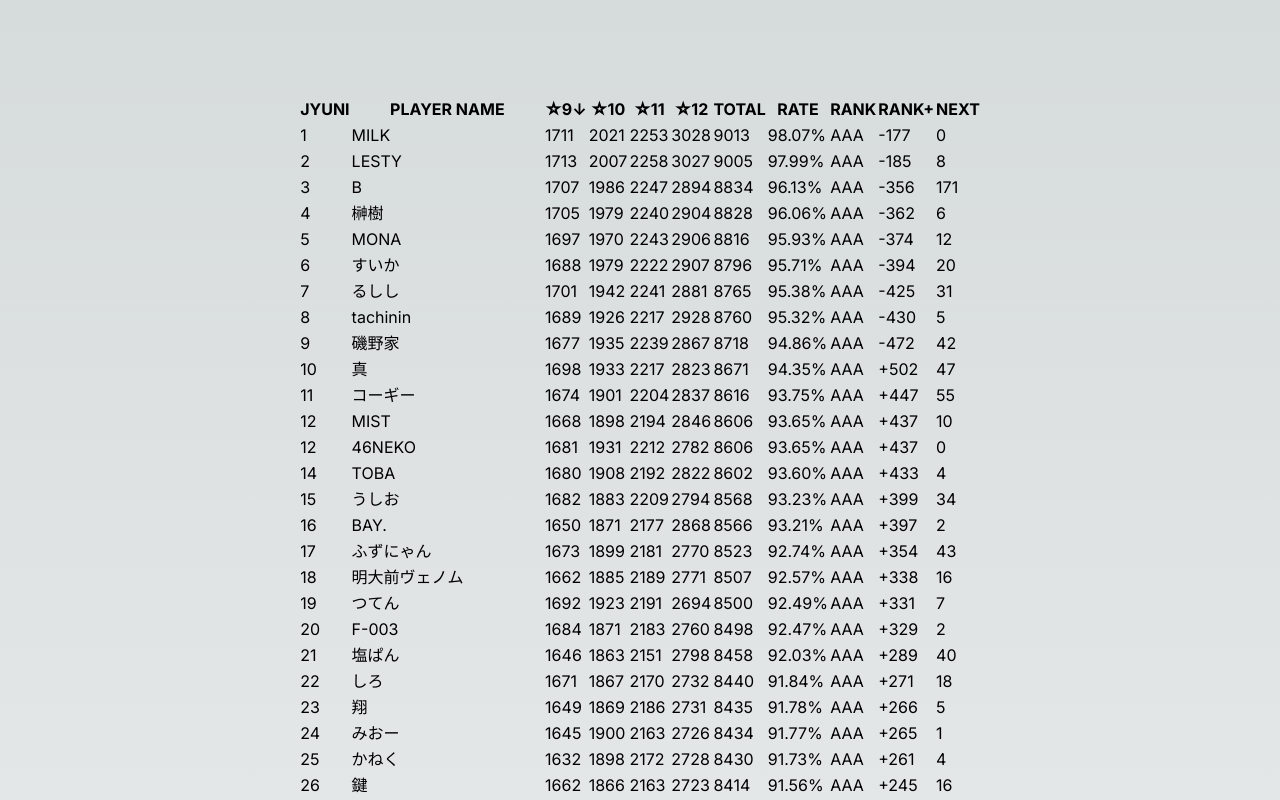
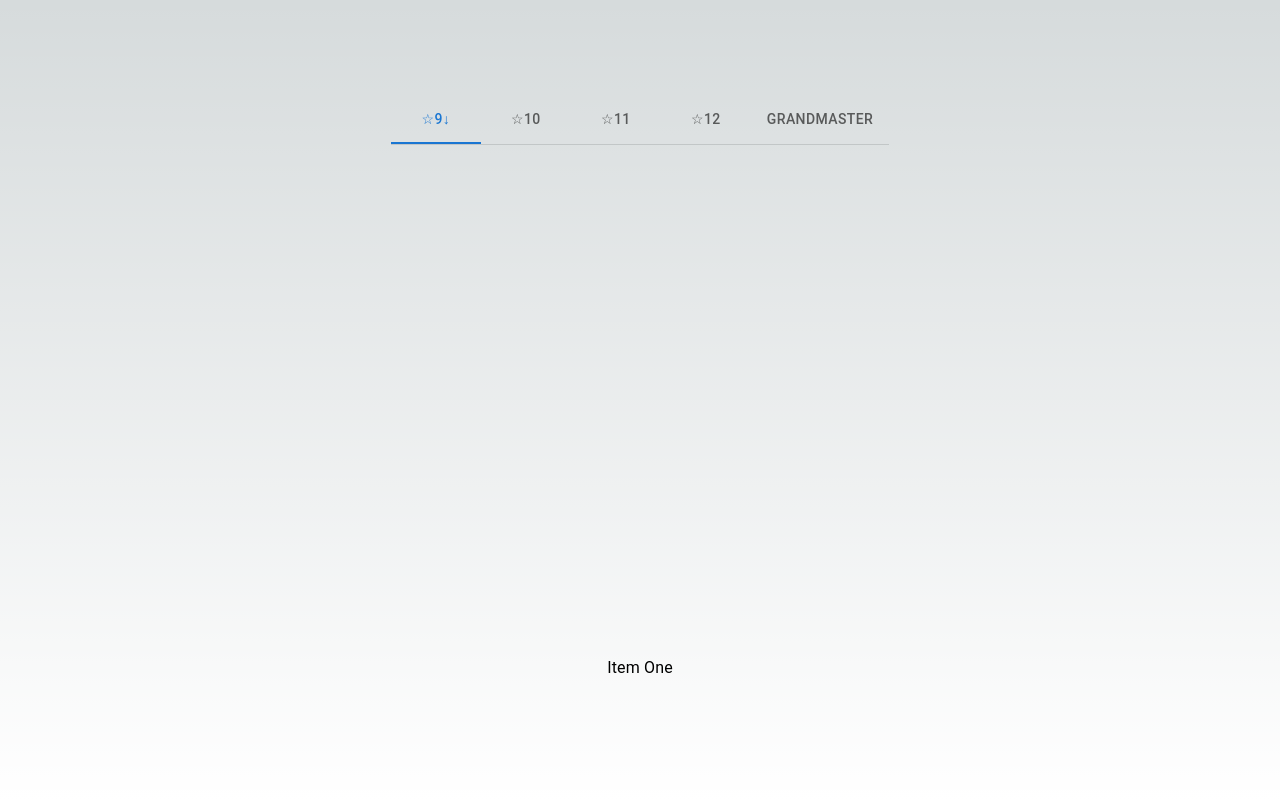
Before and after one commit to shoshiba/nosuijmasayosi-ir-archive-page, a Next.js app: page / in a window 1280 px wide. Shown: the top 800 px of the page. Built offline with nearby package versions, Linux system fonts and the light colour scheme.

Commit message:
難易度のTab実装

```diff
--- a/app/Component/BasicTable.tsx
+++ /dev/null
@@ -1,65 +0,0 @@
-"use client"
-
-import { ColumnDef, flexRender, getCoreRowModel, useReactTable } from '@tanstack/react-table';
-import React from 'react';
-
-type Book = {
-  title: string;
-  author: string;
-};
-
-const books: Book[] = [
-  {
-    title: 'ハリー・ポッターと賢者の石',
-    author: 'J.K.ローリング',
-  },
-  {
-    title: 'こころ',
-    author: '夏目漱石',
-  },
-];
-
-const columns: ColumnDef<Book, any>[] = [
-  {
-    accessorKey: 'title',
-    header: 'タイトル',
-  },
-  {
-    accessorKey: 'author',
-    header: '著者',
-  },
-];
-
-export const BasicTable: React.FC = () => {
-  const table = useReactTable<Book>({
-    data: books,
-    columns,
-    getCoreRowModel: getCoreRowModel(),
-  });
-  return (
-    <div>
-      <table>
-        <thead>
-          {table.getHeaderGroups().map((headerGroup) => (
-            <tr key={headerGroup.id}>
-              {headerGroup.headers.map((header) => (
-                <th key={header.id}>
-                  {header.isPlaceholder ? null : flexRender(header.column.columnDef.header, header.getContext())}
-                </th>
-              ))}
-            </tr>
-          ))}
-        </thead>
-        <tbody>
-          {table.getRowModel().rows.map((row) => (
-            <tr key={row.id}>
-              {row.getVisibleCells().map((cell) => (
-                <td key={cell.id}>{flexRender(cell.column.columnDef.cell, cell.getContext())}</td>
-              ))}
-            </tr>
-          ))}
-        </tbody>
-      </table>
-    </div>
-  );
-};
--- a/app/page.tsx
+++ b/app/page.tsx
@@ -1,42 +1,107 @@
-"use client"
+"use client";
 
-import React, { useState, useEffect } from 'react';
-import { BasicTable } from "./component/BasicTable"
-import { parseCsv} from './component/util/parseCsv'
-import  DataTable  from './component/DataTable'
+import React, { useState, useEffect } from "react";
+import { parseCsv } from "./src/util/parseCsv";
+import DataTable from "./src/component/DataTable";
+import { Box, Tabs, Tab } from "@mui/material";
 
-const columns = [
-  { Header: 'JYUNI', accessor: 'JYUNI' },
-  { Header: 'PLAYER NAME', accessor: 'PLAYER NAME' },
-  { Header: '☆9↓', accessor: '☆9↓' },
-  { Header: '☆10', accessor: '☆10' },
-  { Header: '☆11', accessor: '☆11' },
-  { Header: '☆12', accessor: '☆12' },
-  { Header: 'TOTAL', accessor: 'TOTAL' },
-  { Header: 'RATE', accessor: 'RATE' },
-  { Header: 'RANK', accessor: 'RANK' },
-  { Header: 'RANK+', accessor: 'RANK+' },
-  { Header: 'NEXT', accessor: 'NEXT' },
+import Typography from "@mui/material/Typography";
+
+interface TabPanelProps {
+  children?: React.ReactNode;
+  index: number;
+  value: number;
+}
+
+function CustomTabPanel(props: TabPanelProps) {
+  const { children, value, index, ...other } = props;
+
+  return (
+    <div
+      role="tabpanel"
+      hidden={value !== index}
+      id={`simple-tabpanel-${index}`}
+      aria-labelledby={`simple-tab-${index}`}
+      {...other}
+    >
+      {value === index && (
+        <Box sx={{ p: 3 }}>
+          <Typography>{children}</Typography>
+        </Box>
+      )}
+    </div>
+  );
+}
+
+function a11yProps(index: number) {
+  return {
+    id: `simple-tab-${index}`,
+    "aria-controls": `simple-tabpanel-${index}`,
+  };
+}
+
+const columnsGrandMaster = [
+  { Header: "JYUNI", accessor: "JYUNI" },
+  { Header: "PLAYER NAME", accessor: "PLAYER NAME" },
+  { Header: "☆9↓", accessor: "☆9↓" },
+  { Header: "☆10", accessor: "☆10" },
+  { Header: "☆11", accessor: "☆11" },
+  { Header: "☆12", accessor: "☆12" },
+  { Header: "TOTAL", accessor: "TOTAL" },
+  { Header: "RATE", accessor: "RATE" },
+  { Header: "RANK", accessor: "RANK" },
+  { Header: "RANK+", accessor: "RANK+" },
+  { Header: "NEXT", accessor: "NEXT" },
 ];
-
 
 export default function Home() {
   const [data, setData] = useState([]);
 
+  const [difficultyValue, setdifficultyValue] = React.useState(0);
+
+  const handleChange = (event: React.SyntheticEvent, newValue: number) => {
+    setdifficultyValue(newValue);
+  };
+
   useEffect(() => {
     const fetchData = async () => {
-      const result = await parseCsv('/csv/gm_result.csv');
-      console.log(result)
+      const result = await parseCsv("/csv/gm_result.csv");
+      console.log(result);
       setData(result);
-    }
+    };
     fetchData();
-  })
-
+  });
 
   return (
     <main className="flex min-h-screen flex-col items-center justify-between p-24">
-      <DataTable columns = {columns} data= {data} />
+      <Box sx={{ borderBottom: 1, borderColor: "divider" }}>
+        <Tabs
+          value={difficultyValue}
+          onChange={handleChange}
+          aria-label="basic tabs example"
+        >
+          <Tab label="☆9↓" {...a11yProps(0)} />
+          <Tab label="☆10" {...a11yProps(1)} />
+          <Tab label="☆11" {...a11yProps(2)} />
+          <Tab label="☆12" {...a11yProps(3)} />
+          <Tab label="GRANDMASTER" {...a11yProps(4)} />
+        </Tabs>
+      </Box>
+      <CustomTabPanel value={difficultyValue} index={0}>
+        Item One
+      </CustomTabPanel>
+      <CustomTabPanel value={difficultyValue} index={1}>
+        Item Two
+      </CustomTabPanel>
+      <CustomTabPanel value={difficultyValue} index={2}>
+        Item Three
+      </CustomTabPanel>
+      <CustomTabPanel value={difficultyValue} index={3}>
+        Item Four
+      </CustomTabPanel>
+      <CustomTabPanel value={difficultyValue} index={4}>
+        <DataTable columns={columnsGrandMaster} data={data} />
+      </CustomTabPanel>
     </main>
-
   );
 }
--- a/package.json
+++ b/package.json
@@ -9,6 +9,9 @@
     "lint": "next lint"
   },
   "dependencies": {
+    "@emotion/react": "^11.11.4",
+    "@emotion/styled": "^11.11.5",
+    "@mui/material": "^5.15.15",
     "@tanstack/react-table": "^8.15.3",
     "next": "14.1.4",
     "papaparse": "^5.4.1",
```
Also changed, not shown: app/src/component/DataTable.tsx (renamed from app/Component/DataTable.tsx), app/src/util/parseCsv.ts (renamed from app/Component/util/parseCsv.ts), 2 other files (tests, documents, lock files or other folders).
